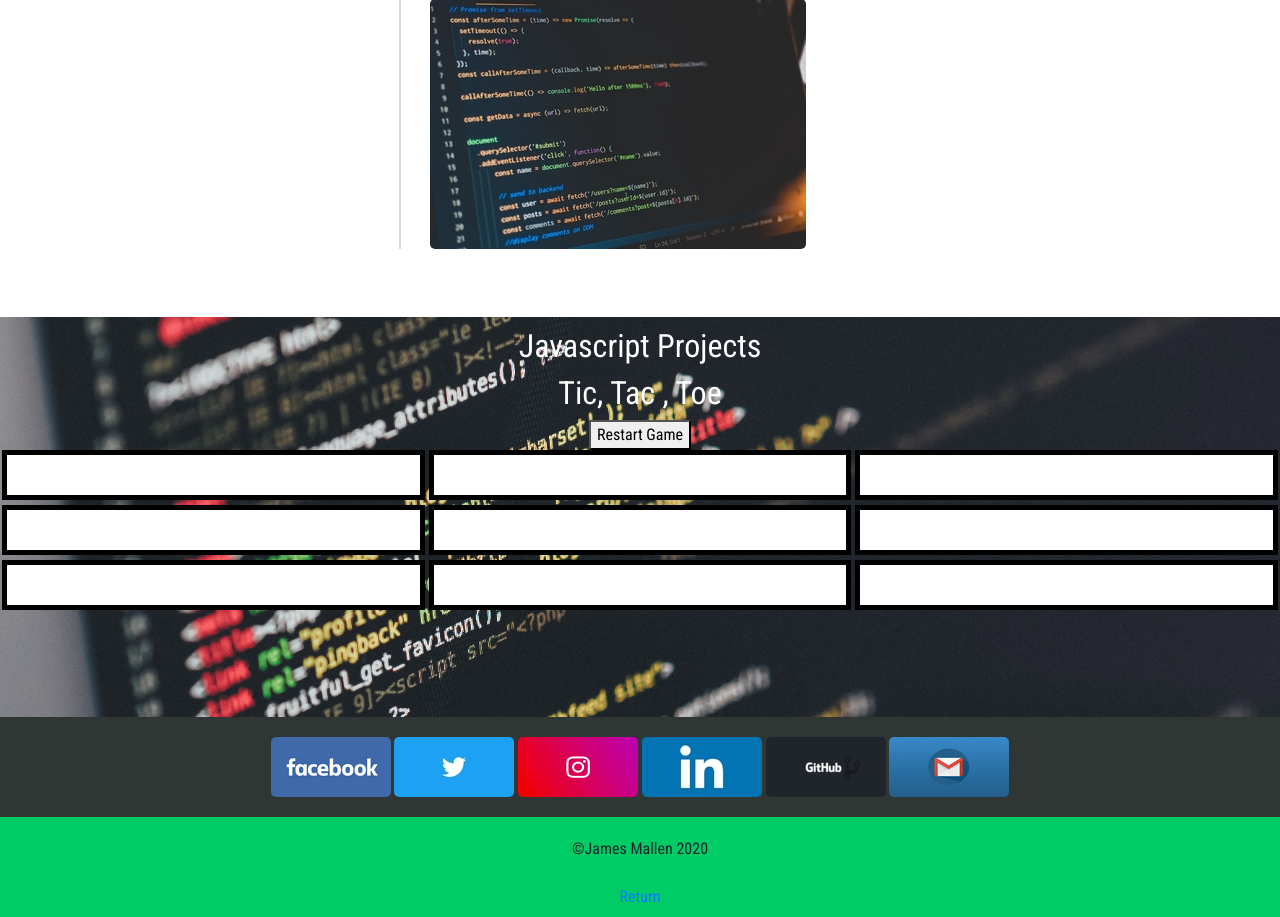
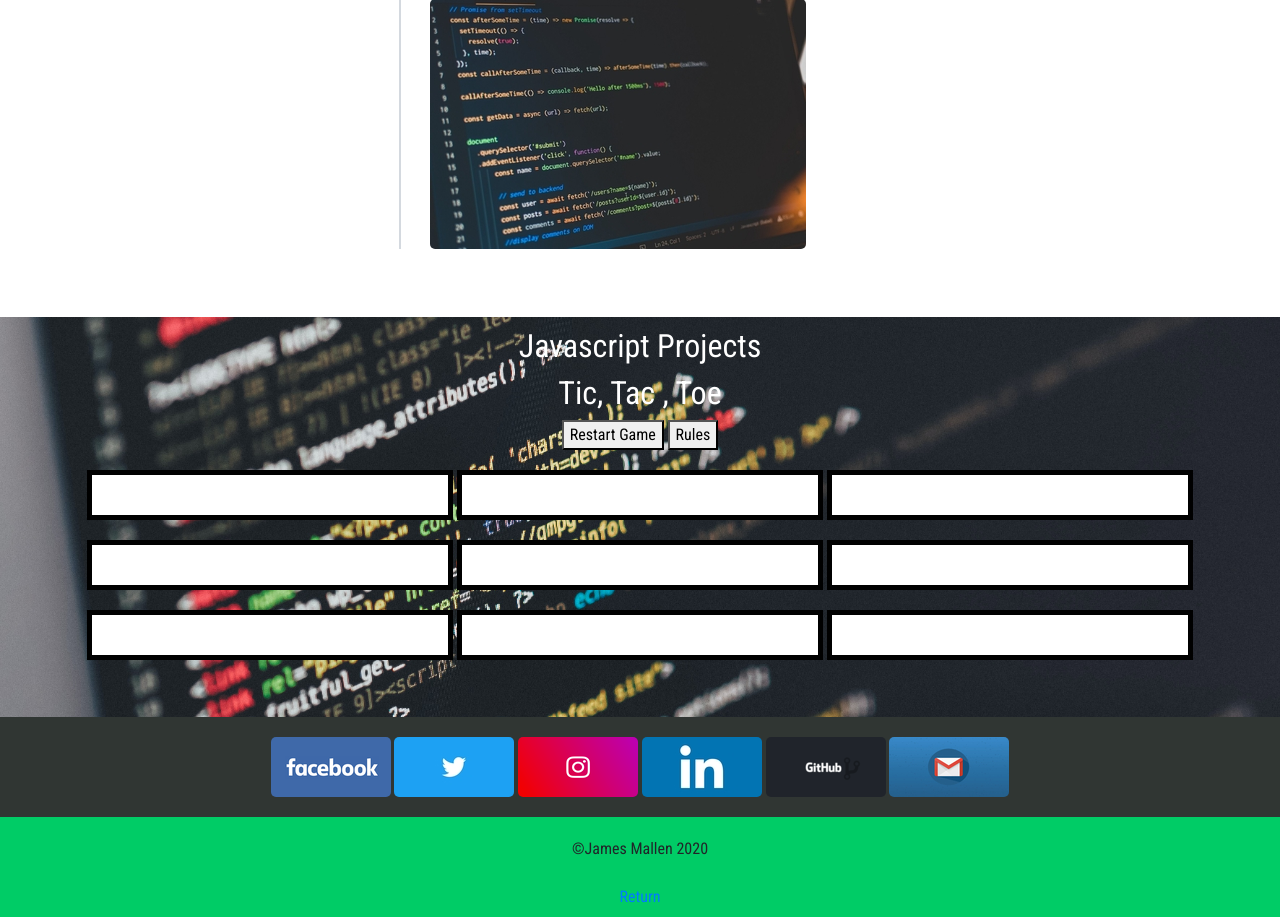
Before and after one commit to jmgithub1/PortfolioProject.io, a PHP site: page / in a window 1280 px wide. Shown: the part 3482-4399 px from the top of the page. Run offline with PHP 8.4, Linux system fonts and the light colour scheme.

Commit message:
formatting

```diff
--- a/app.js
+++ b/app.js
@@ -47,7 +47,7 @@ for (let i = 0; i < gameCells.length; i++) {
               if (xMoves.includes(winningCombos[i][j])){
                 count++
                 if(count === 3){
-                alert("Player One Wins")
+                alert("Player One Wins");
                 }
               }
             }
@@ -58,7 +58,7 @@ for (let i = 0; i < gameCells.length; i++) {
               if (oMoves.includes(winningCombos[i][j])){
                 count++
                 if(count === 3){
-                alert("Player Two Wins")
+                alert("Player Two Wins");
                 }
               }
             }
--- a/index.html
+++ b/index.html
@@ -96,7 +96,8 @@ integrity="sha384-JcKb8q3iqJ61gNV9KGb8thSsNjpSL0n8PARn9HuZOnIxN0hoP+VmmDGMN5t9UJ
             <h2 class="game--title">Javascript Projects</h2>
                 <h2>Tic, Tac , Toe</h2>
                 <button class="restart" type ="button" onClick="window.location.reload();">Restart Game</button>
-                <section id="grid">
+                <button>Rules</button>
+                <section id="grid" class = "container">
                     <div class="cell" id="0"></div>
                     <div class="cell" id="1"></div>
                     <div class="cell" id="2"></div>
--- a/style.css
+++ b/style.css
@@ -64,6 +64,7 @@ img{
 }
 
 #grid {
+    margin-top: 20px;
     display: flex;
     flex-wrap: wrap;
     justify-content: space-around;
@@ -72,10 +73,9 @@ img{
 
 #grid .cell {
     flex: 0 0 33%;
-    margin-bottom: 5px;
+    margin-bottom: 20px;
     background-color:white;
     height: 50px;
-    width: 30px;
     border: solid black 5px;
   }
 
```
